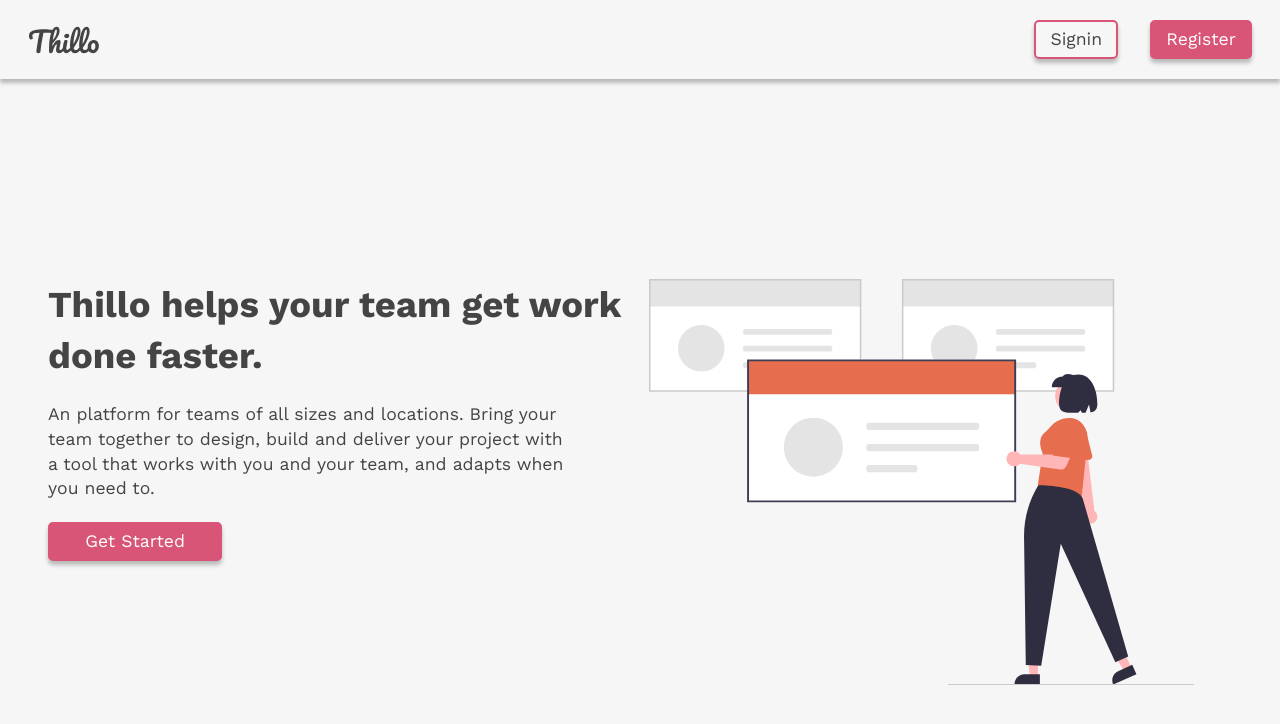
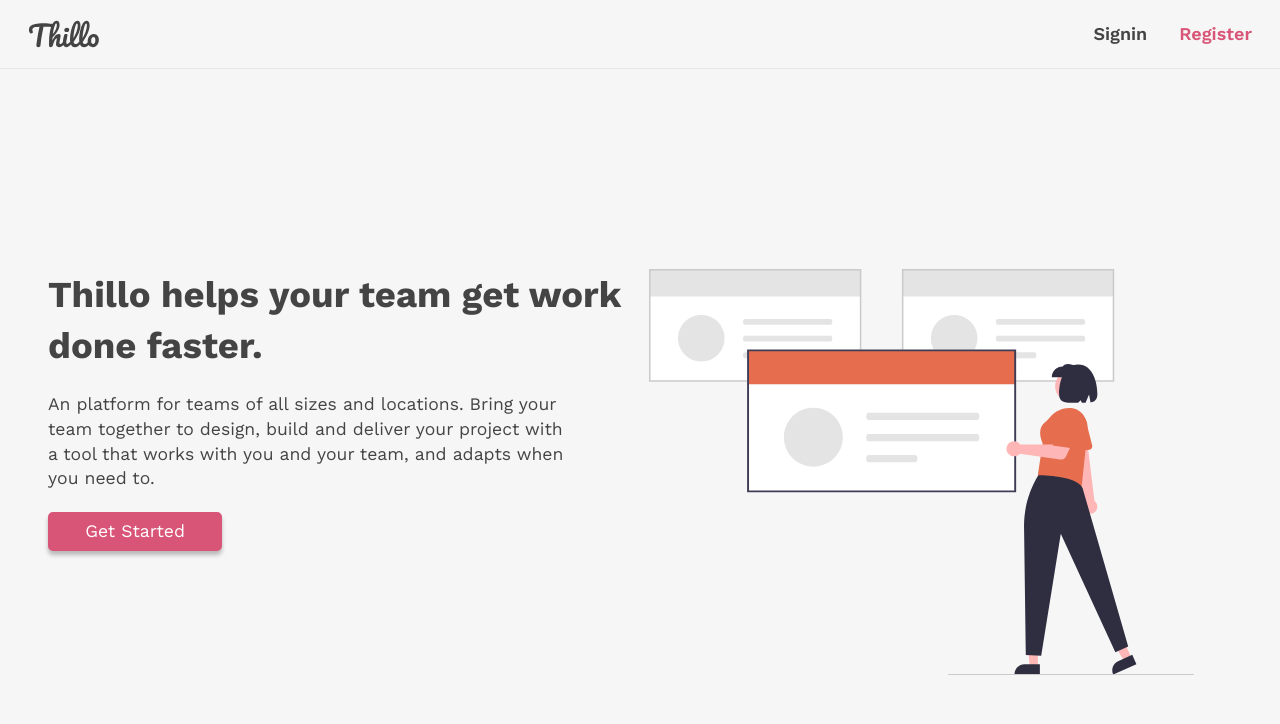
Before and after one commit to goranzu/thillo, a React (Create React App) app in the folder client/: page / in a window 1280 px wide. Shown: the top 724 px of the page. Built offline with nearby package versions, Linux system fonts and the light colour scheme; no server answers.

Commit message:
changed header link styles and removed header box shadow

```diff
--- a/client/src/screens/Home.tsx
+++ b/client/src/screens/Home.tsx
@@ -1,7 +1,9 @@
 /** @jsxImportSource @emotion/react */
 
+import { Link } from "react-router-dom";
 import * as styleVariables from "../styles/variables";
 import * as mq from "../styles/mq";
+import * as colors from "../styles/colors";
 import { ReactComponent as Logo } from "../images/logo.svg";
 import { ReactComponent as Illustration } from "../images/landing-page-illustration.svg";
 import ButtonLink from "../components/styled/ButtonLink.styled";
@@ -25,7 +27,7 @@ function Home() {
       <header
         css={{
           padding: `1.25rem ${styleVariables.globalPadding}`,
-          boxShadow: styleVariables.boxShadow,
+          borderBottom: "thin solid hsl(0, 0%, 90%);",
         }}
       >
         <div
@@ -55,14 +57,22 @@ function Home() {
           >
             {nav.map((item) => {
               return (
-                <ButtonLink
-                  css={{ textDecoration: "none" }}
-                  key={item.name}
+                <Link
+                  key={item.path}
+                  css={{
+                    textDecoration: "none",
+                    color:
+                      item.path === "/register" ? colors.primary : "inherit",
+                    fontSize: "1.125rem",
+                    fontWeight: 600,
+                    ":hover": {
+                      textDecoration: "underline",
+                    },
+                  }}
                   to={item.path}
-                  variant={item.variant}
                 >
                   {item.name}
-                </ButtonLink>
+                </Link>
               );
             })}
           </nav>
```
